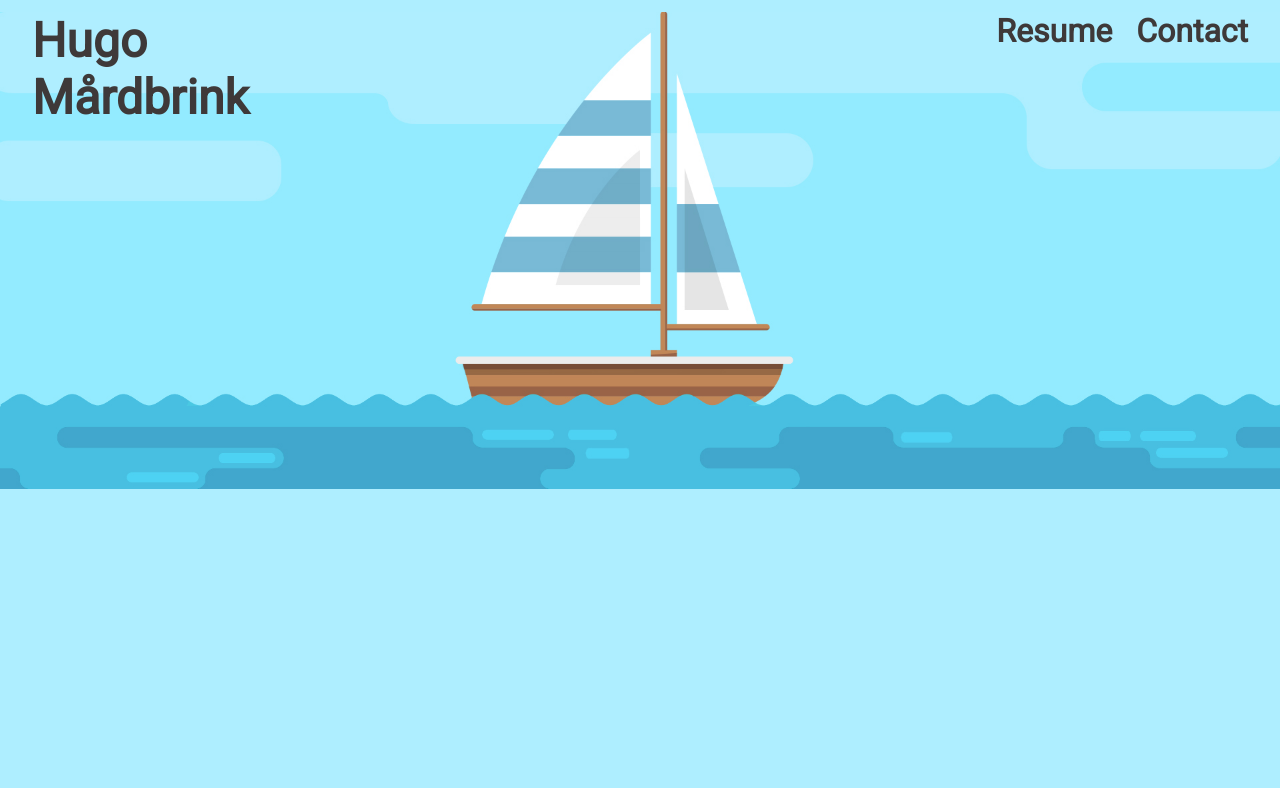
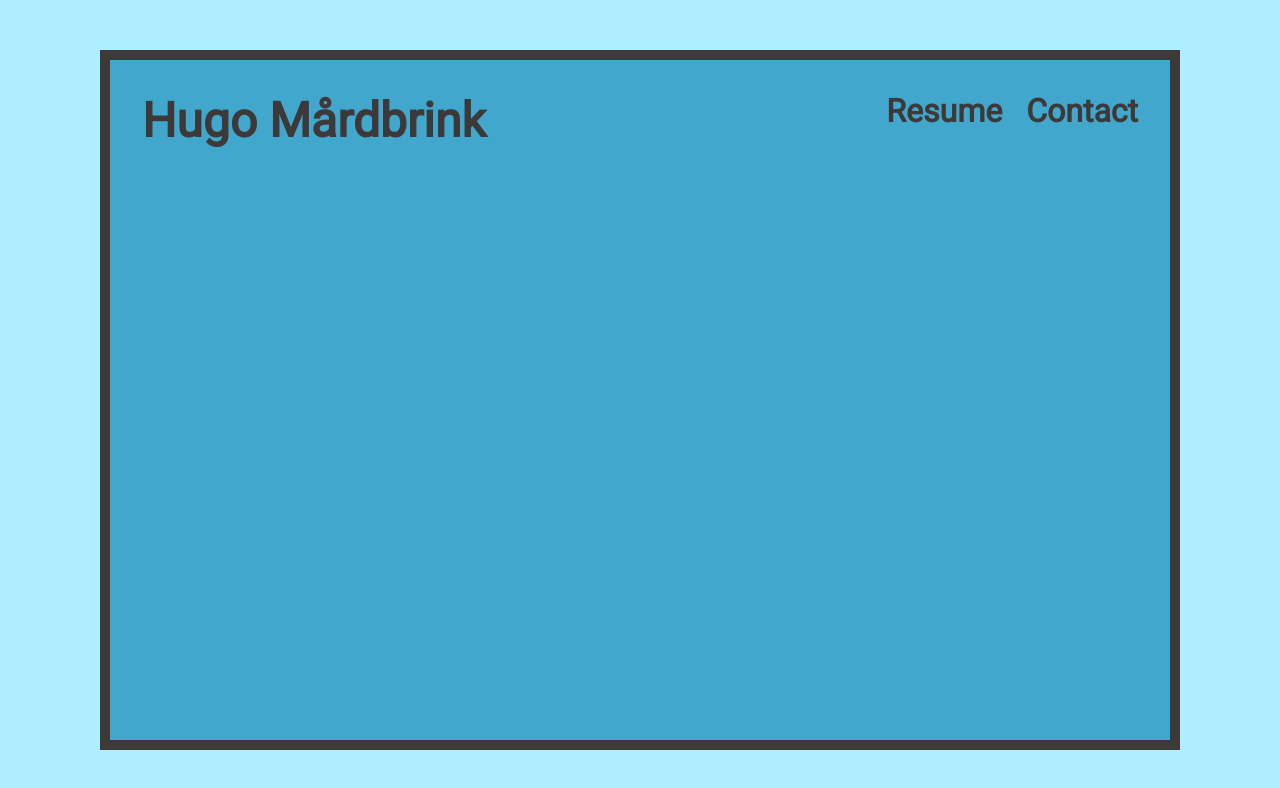
Before and after one commit to hugomardbrink/mardbrink.se, a React (Create React App) app: page / in a window 1280 px wide. Shown: the top 788 px of the page. Built offline with nearby package versions, Linux system fonts and the light colour scheme.

Commit message:
Adapt main page layout to new figma design

```diff
--- a/src/features/header/Header.styled.ts
+++ b/src/features/header/Header.styled.ts
@@ -1,27 +1,8 @@
 import styled, { css } from 'styled-components/macro'
-import Background from '../../res/background/OceanBoat.jpg'
 
 export const Wrapper = styled.div`
-  width: 100%;
   height: auto;
-  padding-top: 12px;
-`
-
-export const OceanBoat = styled.img.attrs({
-  src: Background,
-  alt: 'OceanBoat',
-})`
-  width: 100%;
-  height: auto;
-  z-index: -1;
-  position: absolute;
-
-  -webkit-user-drag: none;
-  user-select: none;
-  -moz-user-select: none;
-  -webkit-user-select: none;
-  -ms-user-select: none;
-  pointer-events: none;
+  margin: 32px;
 `
 
 export const Content = styled.div`
@@ -29,7 +10,6 @@ export const Content = styled.div`
   flex-direction: row;
   align-items: flex-start;
   justify-content: space-between;
-  margin: 0 32px;
 `
 
 const hoverCss = css`
--- a/src/features/header/Header.tsx
+++ b/src/features/header/Header.tsx
@@ -1,17 +1,13 @@
 import GithubLogo from '../../res/icons/GithubLogo'
 import LinkedInLogo from '../../res/icons/LinkedInLogo'
 import { GITHUB_URL, LINKEDIN_URL } from './constants'
-import { EscapeHatch, OceanBoat, Wrapper, Content, NavLink, RightContainer } from './Header.styled'
+import { EscapeHatch, Wrapper, Content, NavLink, RightContainer } from './Header.styled'
 
 export const Header = () => {
   return (
     <Wrapper>
-      <OceanBoat />
       <Content>
-        <EscapeHatch>
-          <div>Hugo</div>
-          <div>Mårdbrink</div>
-        </EscapeHatch>
+        <EscapeHatch>Hugo Mårdbrink</EscapeHatch>
         <RightContainer>
           <NavLink>Resume</NavLink>
           <NavLink>Contact</NavLink>
--- a/src/pages/Main.styled.ts
+++ b/src/pages/Main.styled.ts
@@ -10,3 +10,18 @@ export const Wrapper = styled.main`
   background-color: ${({ theme }) => theme.colors.sky};
   z-index: -1000;
 `
+
+export const Content = styled.div`
+  box-sizing: border-box;
+  border: solid ${({ theme }) => theme.colors.text} 10px;
+  background-color: ${({ theme }) => theme.colors.ocean.shallow};
+  margin: 50px 100px;
+  overflow-y: scroll;
+  height: calc(100% - 100px);
+
+  ::-webkit-scrollbar {
+    display: none;
+  }
+  -ms-overflow-style: none;
+  scrollbar-width: none;
+`
--- a/src/pages/Main.tsx
+++ b/src/pages/Main.tsx
@@ -1,10 +1,12 @@
 import { Header } from '../features/header/Header'
-import { Wrapper } from './Main.styled'
+import { Content, Wrapper } from './Main.styled'
 
 export const Main = () => {
   return (
     <Wrapper>
-      <Header />
+      <Content>
+        <Header />
+      </Content>
     </Wrapper>
   )
 }
```
Also changed, not shown: src/res/background/DepthChange.jpg (deleted), src/res/background/OceanBoat.jpg (deleted).
